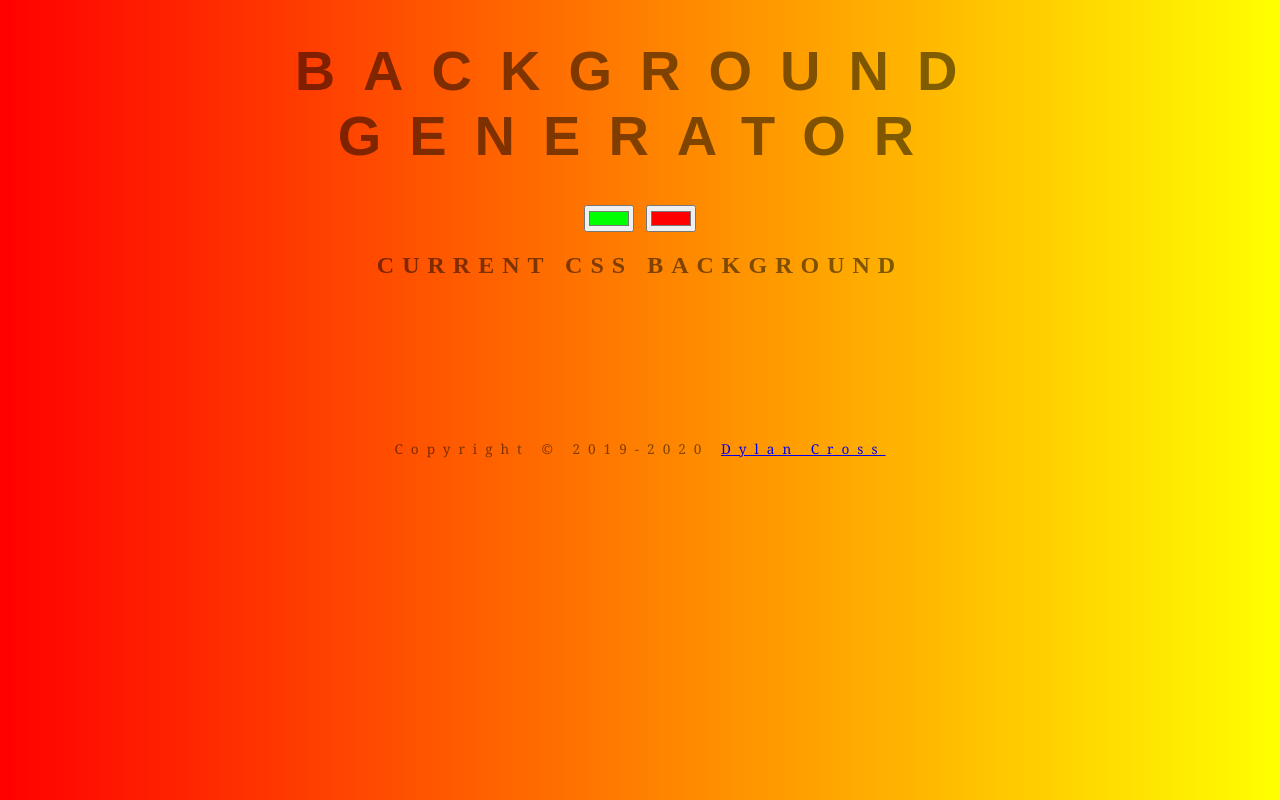
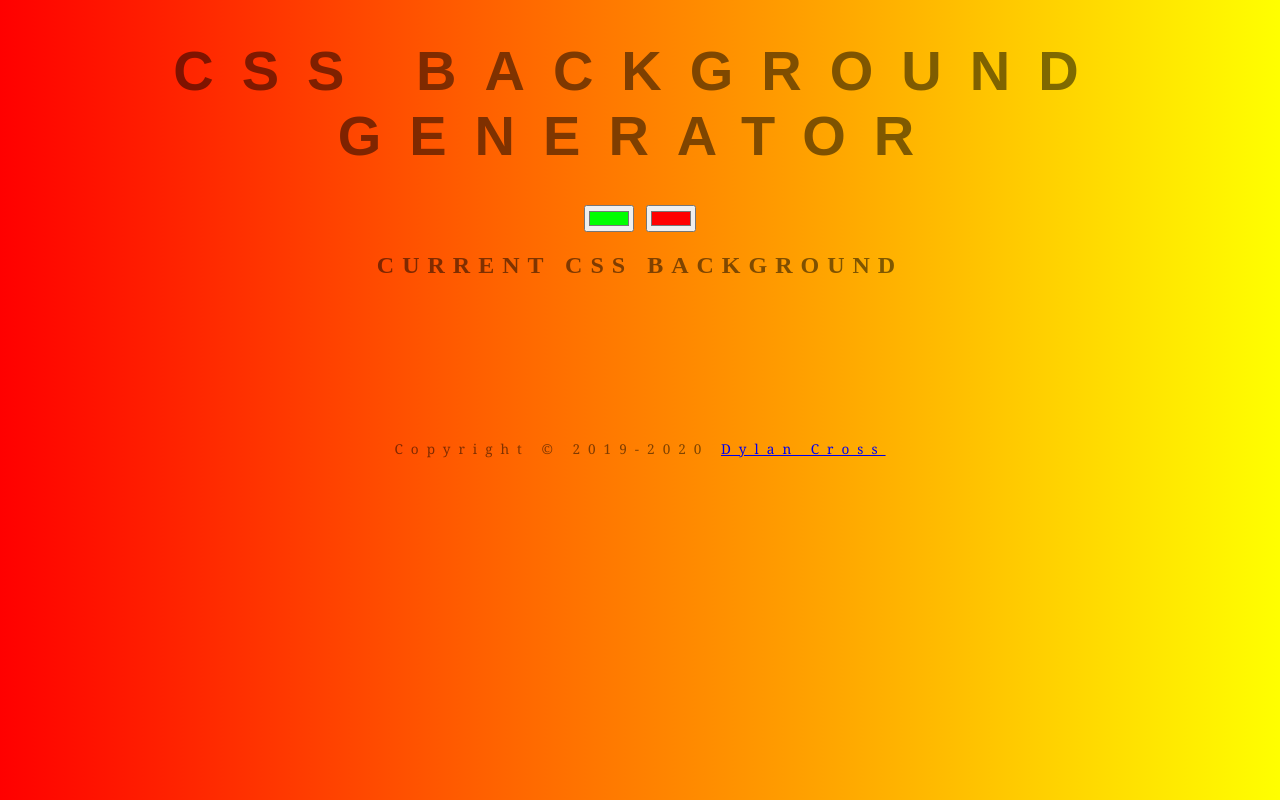
Before and after one commit to dylan-ztm/background-generator, a plain HTML site: page index.html in a window 1280 px wide. Drawn offline with Linux system fonts and the light colour scheme.

Commit message:
Updated page title and H1 heading.

```diff
--- a/index.html
+++ b/index.html
@@ -3,12 +3,12 @@
 
 <head>
 	<meta charset="UTF-8"/>
-	<title>Gradient Background</title>
+	<title>CSS Background Generator</title>
 	<link rel="stylesheet" type="text/css" href="style.css"/>
 </head>
 
 <body id="gradient">
-    <h1>Background Generator</h1>
+    <h1>CSS Background Generator</h1>
     <input class="color1" type="color" name="color1" value="#00ff00">
     <input class="color2" type="color" name="color1" value="#ff0000">
     <h2>Current CSS Background</h2>
```
